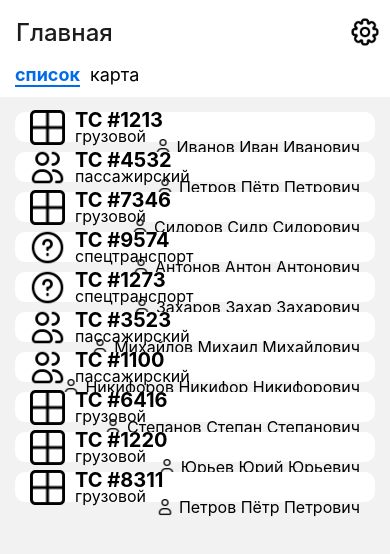
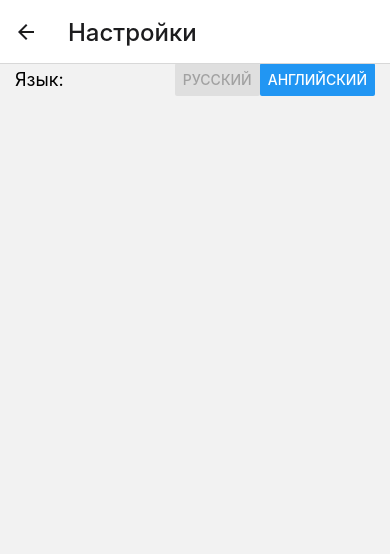
Before and after one commit to Anto-MSHK/test_task_welbex, a React Native app: screen /Settings in a window 390 px wide. Shown: the top 554 px of the page. Built offline with nearby package versions, Linux system fonts and the light colour scheme.

Commit message:
add settings page

```diff
--- a/example.json
+++ b/example.json
@@ -3,7 +3,7 @@
     "nm": 1213,
     "type": "cargo",
     "driver": "Иванов Иван Иванович",
-    "driverPhone": "89515355696",
+    "driverPhone": "79515355696",
     "coordinate": {
       "latitude": 37.78825,
       "longitude": -122.4324
@@ -13,7 +13,7 @@
     "nm": 4532,
     "type": "passenger",
     "driver": "Петров Пётр Петрович",
-    "driverPhone": "8952355696",
+    "driverPhone": "79896313118",
     "coordinate": {
       "latitude": 20.78825,
       "longitude": -100.4324
@@ -23,7 +23,7 @@
     "nm": 7346,
     "type": "cargo",
     "driver": "Сидоров Сидр Сидорович",
-    "driverPhone": "89515355696",
+    "driverPhone": "79515343276",
     "coordinate": {
       "latitude": 67.78825,
       "longitude": -127.4324
@@ -33,7 +33,7 @@
     "nm": 9574,
     "type": "special",
     "driver": "Антонов Антон Антонович",
-    "driverPhone": "8952355696",
+    "driverPhone": "89352557696",
     "coordinate": {
       "latitude": 30.78825,
       "longitude": -100.4324
@@ -43,7 +43,7 @@
     "nm": 1273,
     "type": "special",
     "driver": "Захаров Захар Захарович",
-    "driverPhone": "89515355696",
+    "driverPhone": "89515355426",
     "coordinate": {
       "latitude": 37.78825,
       "longitude": -92.4324
@@ -53,7 +53,7 @@
     "nm": 3523,
     "type": "passenger",
     "driver": "Михайлов Михаил Михайлович",
-    "driverPhone": "8952355696",
+    "driverPhone": "89526343696",
     "coordinate": {
       "latitude": 60.78825,
       "longitude": -120.4324
@@ -63,7 +63,7 @@
     "nm": 1100,
     "type": "passenger",
     "driver": "Никифоров Никифор Никифорович",
-    "driverPhone": "89515355696",
+    "driverPhone": "89512354296",
     "coordinate": {
       "latitude": 60,
       "longitude": -96.4324
@@ -73,7 +73,7 @@
     "nm": 6416,
     "type": "cargo",
     "driver": "Степанов Степан Степанович",
-    "driverPhone": "8952355696",
+    "driverPhone": "89524324696",
     "coordinate": {
       "latitude": 10.78825,
       "longitude": -85.4324
@@ -83,7 +83,7 @@
     "nm": 1220,
     "type": "cargo",
     "driver": "Юрьев Юрий Юрьевич",
-    "driverPhone": "89515355696",
+    "driverPhone": "89515313396",
     "coordinate": {
       "latitude": 49.78825,
       "longitude": -112.4324
--- a/i18n.ts
+++ b/i18n.ts
@@ -1,8 +1,8 @@
 import i18n from "i18next";
 import { initReactI18next } from "react-i18next";
 
-import ru from "./translations/ru.json";
-import en from "./translations/en.json";
+import ru from "./locales/ru.json";
+import en from "./locales/en.json";
 export const resources = {
   ru: {
     translation: ru,
--- a/i18next.d.ts
+++ b/i18next.d.ts
@@ -1,7 +1,7 @@
 import "i18next";
 import "react-i18next";
-import ru from "./translations/ru.json";
-import en from "./translations/en.json";
+import ru from "./locales/ru.json";
+import en from "./locales/en.json";
 import { resources } from "./i18n";
 
 declare module "react-i18next" {
--- /dev/null
+++ b/locales/en.json
@@ -0,0 +1,21 @@
+{
+  "NM": "TV",
+  "NAV_1": "list",
+  "NAV_2": "map",
+  "CARGO": "cargo",
+  "PASSENGER": "passenger",
+  "SPECIAL": "special",
+
+  "CATEGORY": "type",
+  "DRIVER": "driver",
+  "DRIVER_PHONE": "phone",
+
+  "MESSAGE": "Good afternoon, please tell me what order number you are currently working on?",
+
+  "MAIN": "Main",
+  "SETTINGS": "Settings",
+  "LANG": "Language",
+
+  "RU": "Russian",
+  "EN": "English"
+}
--- /dev/null
+++ b/locales/ru.json
@@ -0,0 +1,21 @@
+{
+  "NM": "ТС",
+  "NAV_1": "список",
+  "NAV_2": "карта",
+  "CARGO": "грузовой",
+  "PASSENGER": "пассажирский",
+  "SPECIAL": "спецтранспорт",
+
+  "CATEGORY": "категория",
+  "DRIVER": "водитель",
+  "DRIVER_PHONE": "номер",
+
+  "MESSAGE": "Добрый день, подскажите пожалуйста, какой номер заказа у вас сейчас в работе?",
+
+  "MAIN": "Главная",
+  "SETTINGS": "Настройки",
+  "LANG": "Язык",
+
+  "RU": "Русский",
+  "EN": "Английский"
+}
--- a/src/navigation/Navigation.tsx
+++ b/src/navigation/Navigation.tsx
@@ -1,10 +1,11 @@
 import { FC } from "react";
 import { StyleSheet, TouchableOpacity, Image } from "react-native";
-import { NavigationContainer } from "@react-navigation/native";
+import { NavigationContainer, useNavigation } from "@react-navigation/native";
 import { createNativeStackNavigator } from "@react-navigation/native-stack";
 import { TypeRootStackParamList } from "./types";
 import { Home } from "../screens/Home/Home";
 import { TransportItem } from "../screens/TransportItem/TransportItem";
+import { Settings } from "../screens/Settings/Settings";
 import { useTranslation } from "react-i18next";
 
 const Stack = createNativeStackNavigator<TypeRootStackParamList>();
@@ -17,19 +18,23 @@ export const Navigation: FC = () => {
         <Stack.Screen
           name="Home"
           component={Home}
-          options={{
-            title: "Главная",
+          options={(nav) => ({
+            title: t("MAIN"),
             headerShadowVisible: false,
             headerTitleStyle: { fontSize: 24 },
             headerRight: () => (
-              <TouchableOpacity>
+              <TouchableOpacity
+                onPress={() => {
+                  nav.navigation.navigate("Settings");
+                }}
+              >
                 <Image
                   source={require("../icons/settings.png")}
                   style={styles.settingsIcon}
                 />
               </TouchableOpacity>
             ),
-          }}
+          })}
         />
         <Stack.Screen
           name="TransportItem"
@@ -37,6 +42,14 @@ export const Navigation: FC = () => {
           initialParams={{ transportId: 0 }}
           options={(nav) => ({
             title: `${t("NM")} #${nav.route.params.transportId}`,
+            headerTitleStyle: { fontSize: 24 },
+          })}
+        />
+        <Stack.Screen
+          name="Settings"
+          component={Settings}
+          options={(nav) => ({
+            title: t("SETTINGS"),
             headerTitleStyle: { fontSize: 24 },
           })}
         />
--- a/src/navigation/types.ts
+++ b/src/navigation/types.ts
@@ -12,6 +12,7 @@ import { StackNavigationProp } from "@react-navigation/stack";
 export type TypeRootStackParamList = {
   Home: undefined;
   TransportItem: { transportId: number };
+  Settings: undefined;
 };
 
 export type RootStackScreenProps<T extends keyof TypeRootStackParamList> =
--- /dev/null
+++ b/src/screens/Settings/Settings.tsx
@@ -0,0 +1,60 @@
+import { StackScreenProps } from "@react-navigation/stack";
+import { FC, useEffect, useState } from "react";
+import { useTranslation } from "react-i18next";
+import { StyleSheet, View, Text, Button } from "react-native";
+import { TypeRootStackParamList } from "../../navigation/types";
+import { Navbar } from "./../../components/Navbar/Navbar";
+import { TransportCard } from "./../../components/TransportCard/TransportCard";
+import data from "./../../../example.json";
+import { appStyles } from "../../../App";
+
+type Props = StackScreenProps<TypeRootStackParamList, "Home">;
+
+export type TransportListT = {
+  nm: number;
+  type: "cargo" | "passenger" | "special";
+  driver: string;
+  driverPhone: string;
+  coordinate: {
+    latitude: number;
+    longitude: number;
+  };
+};
+
+export const Settings: FC = ({ navigation }: Props) => {
+  const { t, i18n } = useTranslation();
+
+  return (
+    <View style={styles.wrapper}>
+      <Text style={appStyles.h3}>{`${t("LANG")}:`}</Text>
+      <View style={{ flexDirection: "row" }}>
+        <Button
+          onPress={() => i18n.changeLanguage("ru")}
+          title={t("RU")}
+          disabled={i18n.language === "ru"}
+        />
+        <Button
+          onPress={() => i18n.changeLanguage("en")}
+          title={t("EN")}
+          disabled={i18n.language === "en"}
+        />
+      </View>
+    </View>
+  );
+};
+
+const styles = StyleSheet.create({
+  wrapper: {
+    flex: 0,
+    padding: 15,
+    flexDirection: "row",
+    justifyContent: "space-between",
+    alignItems: "center",
+  },
+  content: {
+    flex: 1,
+    gap: 10,
+    //  marginTop: 15,
+    paddingHorizontal: 15,
+  },
+});
--- a/src/screens/TransportItem/TransportItem.tsx
+++ b/src/screens/TransportItem/TransportItem.tsx
@@ -1,4 +1,4 @@
-import { StyleSheet, View, Text, Button } from "react-native";
+import { StyleSheet, View, Text, Button, Linking, Share } from "react-native";
 import { FC, useEffect, useState } from "react";
 import { useTranslation } from "react-i18next";
 import { appStyles, shadow } from "../../../App";
@@ -31,6 +31,14 @@ export const ListItem: FC<ListItemI> = ({ parameter, value, style }) => {
       </Text>
     </View>
   );
+};
+
+const shareOptions = {
+  title: "Title",
+  message:
+    "Добрый день, подскажите пожалуйста, какой номер заказа у вас сейчас в работе?",
+  url: "whatsapp://app",
+  subject: "whatsapp://app",
 };
 
 export const TransportItem: FC = ({ route }: Props) => {
@@ -89,12 +97,22 @@ export const TransportItem: FC = ({ route }: Props) => {
                 color="#006CE8"
                 textColor="white"
                 type="fill"
+                onPress={() => {
+                  Linking.openURL(`tel:${transport.driverPhone}`);
+                }}
               />
               <CustomButton
                 title="Написать"
                 color="#006CE8"
                 textColor="#006CE8"
                 type="outline"
+                onPress={() => {
+                  Linking.openURL(
+                    `whatsapp://send?text=${t("MESSAGE")}&phone=${
+                      transport.driverPhone
+                    }`
+                  );
+                }}
               />
             </View>
           </View>
--- a/translations/en.json
+++ /dev/null
@@ -1,12 +0,0 @@
-{
-  "NM": "TV",
-  "NAV_1": "list",
-  "NAV_2": "map",
-  "CARGO": "cargo",
-  "PASSENGER": "passenger",
-  "SPECIAL": "special",
-
-  "CATEGORY": "type",
-  "DRIVER": "driver",
-  "DRIVER_PHONE": "phone"
-}
--- a/translations/ru.json
+++ /dev/null
@@ -1,12 +0,0 @@
-{
-  "NM": "ТС",
-  "NAV_1": "список",
-  "NAV_2": "карта",
-  "CARGO": "грузовой",
-  "PASSENGER": "пассажирский",
-  "SPECIAL": "спецтранспорт",
-
-  "CATEGORY": "категория",
-  "DRIVER": "водитель",
-  "DRIVER_PHONE": "номер"
-}
```
